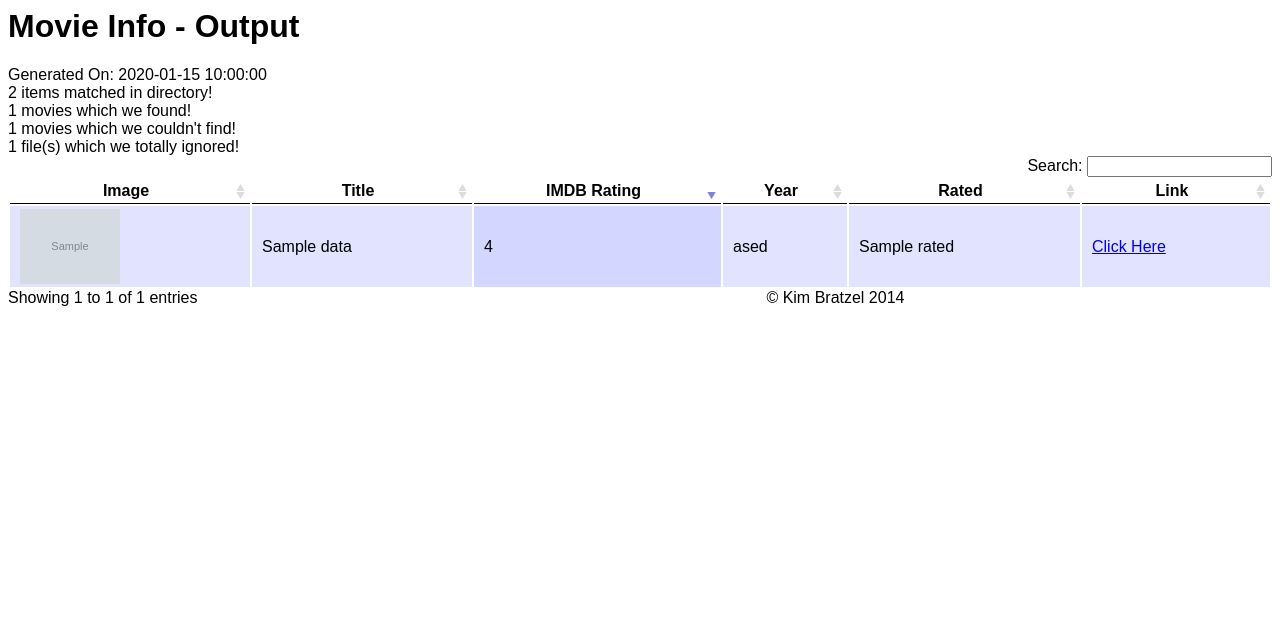
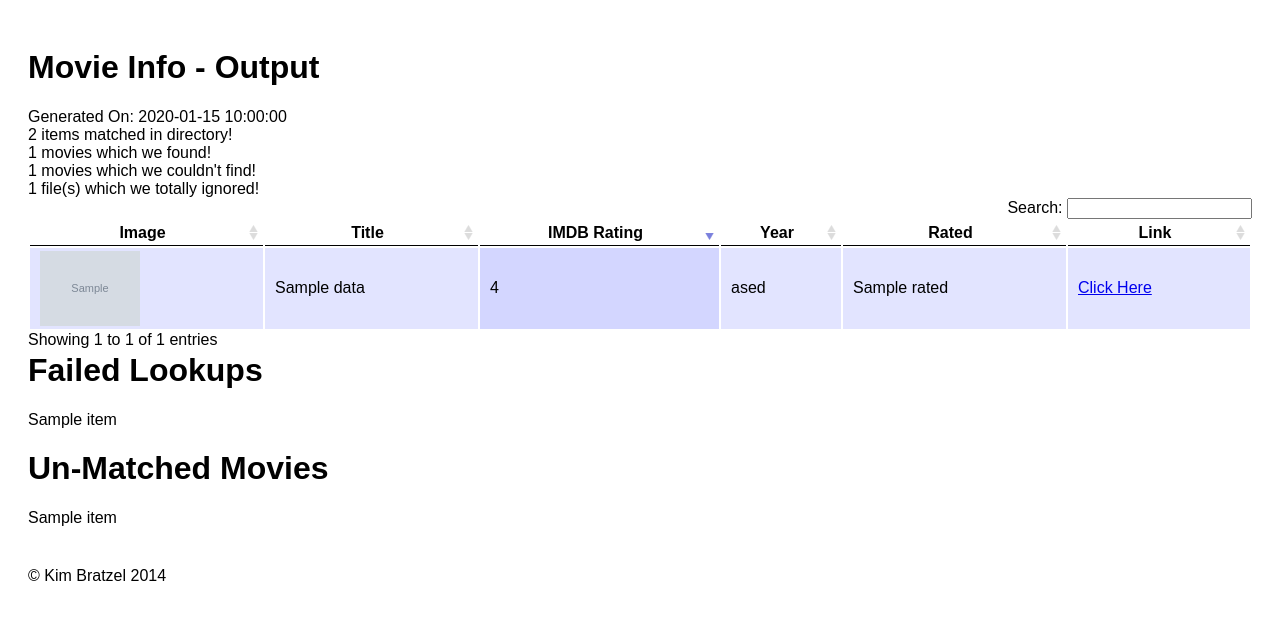
Before and after one commit to bratzelk/Movie-Info, a Python web app: template templates/main.html in a window 1280 px wide. Shown: the top 620 px of the page. Run offline with Jinja, Linux system fonts and the light colour scheme; the template is opened without the code that fills it: most values are stand-ins (such as "Sample title", 1, 10 or a date in 2020); grey boxes marked "Sample" are stand-in pictures.

Commit message:
-Added a crude list of movies which either failed at the matching or lookup stages to the html output -Fixed a bug where trailing years in filenames weren’t being removed correctly. (Will still need to rewrite this eventually) -Added some default filetypes. -Added some very basic css padding to the html output

```diff
--- a/_html_files/css/style.css
+++ b/_html_files/css/style.css
@@ -3,6 +3,14 @@ body {
     font-size: 16px;
 }
 
+.container {
+    padding: 20px;
+}
+
 .cover {
     max-width: 100px;
 }
+
+.footer {
+    margin-top: 40px;
+}
--- a/templates/main.html
+++ b/templates/main.html
@@ -55,6 +55,26 @@
 
         </table>
 
+
+
+        <div id="failed">
+            <h1>Failed Lookups</h1>
+            {% for item in failedLookups %}
+                {{ item }}<br />
+            {% endfor %}
+        </div>
+
+
+
+        <div id="unmatched">
+            <h1>Un-Matched Movies</h1>
+            {% for item in unMatched %}
+                {{ item }}<br />
+            {% endfor %}
+        </div>
+
+
+
         <div class="footer">
             &copy; Kim Bratzel 2014
         </div>
```
Also changed, not shown: movie.py (+11 -2 lines), tests/unitTests.py (+1 -1 lines).
